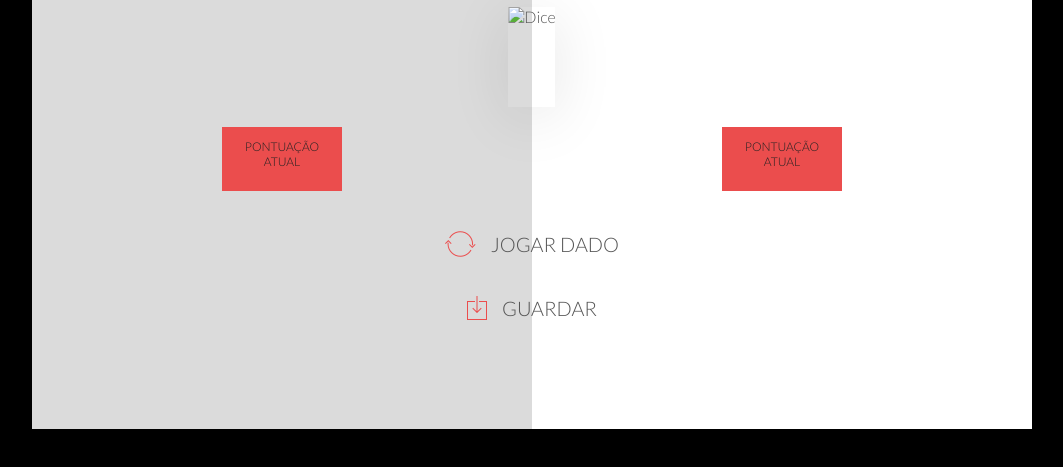
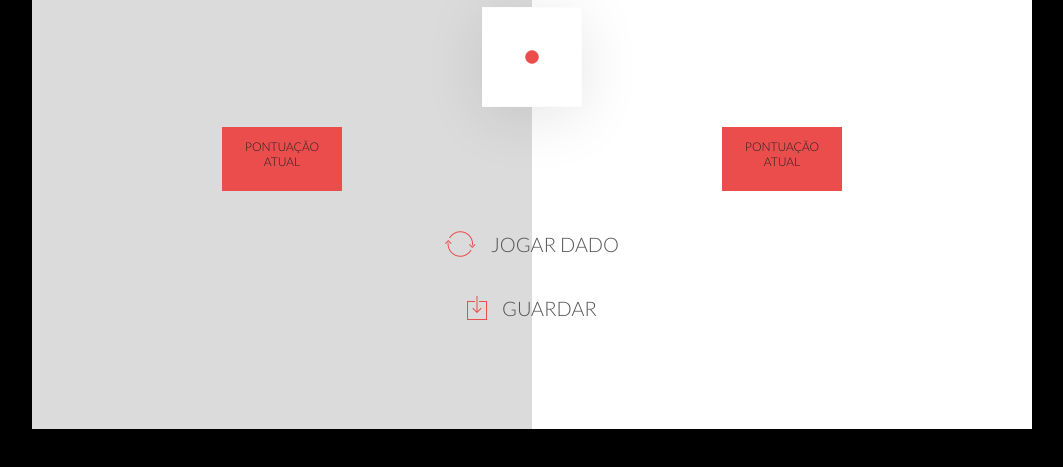
Before and after one commit to Atilio-Gabriello/JogoDados, a plain HTML site: page Index.html in a window 1280 px wide. Shown: the part 271-738 px from the top of the page, without its empty margins (108-1171 px from the left). Drawn offline with nearby package versions, Linux system fonts and the light colour scheme.

Commit message:
Add imagens

```diff
--- a/Index.html
+++ b/Index.html
@@ -33,7 +33,7 @@
             <button class="btn-roll"><i class="ion-ios-loop"></i>Jogar dado</button>
             <button class="btn-hold"><i class="ion-ios-download-outline"></i>Guardar</button>
 
-            <img src="dice-5.png" alt="Dice" class="dice">
+            <img src="Resources/dice-1.png" alt="Dice" class="dice">
         </div>
 
         <script src="jogo.js"></script>
```
Also changed, not shown: Resources/dice-1.png (added), Resources/dice-2.png (added), Resources/dice-3.png (added), Resources/dice-4.png (added), Resources/dice-5.png (added), Resources/dice-6.png (added).
